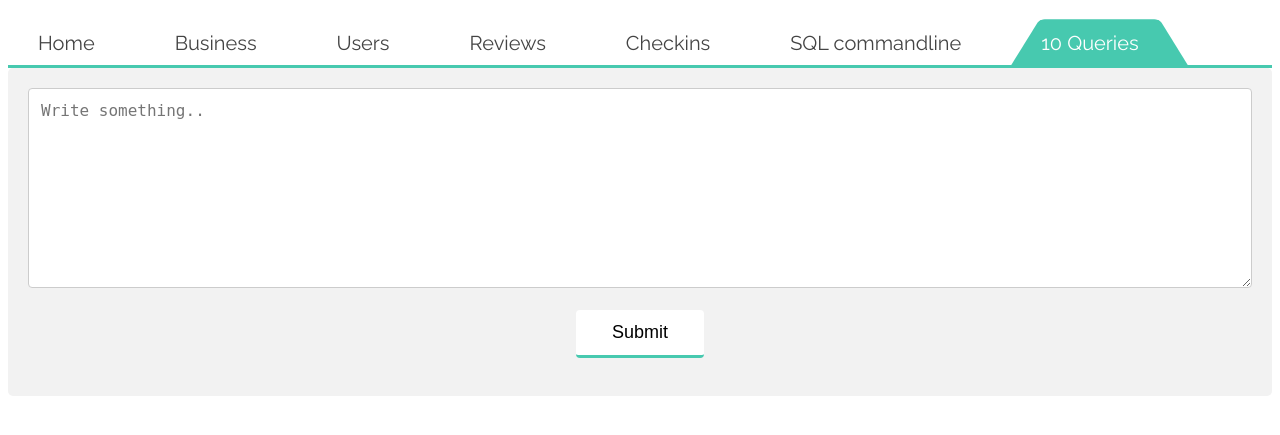
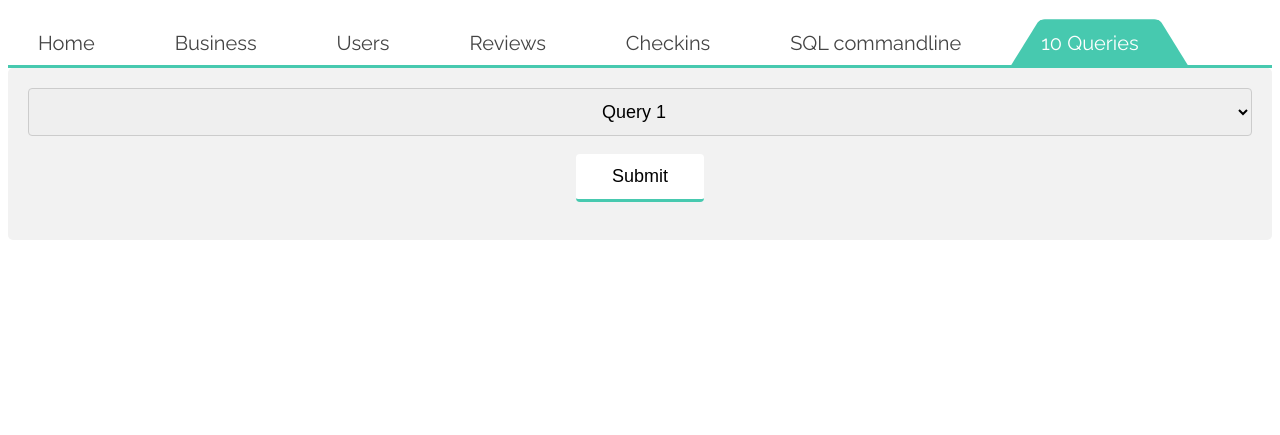
Before and after one commit to ashaheedq/restaurant-reviewing-web-application, a Flask app: page /queries in a window 1280 px wide. Shown: the top 435 px of the page. Run offline with Flask 2, Linux system fonts and the light colour scheme; some libraries are stand-ins or nearby versions.

Commit message:
added queries from part 2

```diff
--- a/main.py
+++ b/main.py
@@ -66,7 +66,7 @@ def getdata():
     con = sqlite3.connect('db.db')
     cur = con.cursor()
     cur.execute(command)
-    data = cur.fetchmany(5)
+    data = cur.fetchall()
     col = [description[0] for description in cur.description]
     return jsonify({"data":data, "col":col})
 
--- a/templates/queries.html
+++ b/templates/queries.html
@@ -11,6 +11,7 @@
       text-align: center;
     }
 
+    select,
     textarea {
       width: 100%;
       padding: 12px;
@@ -57,7 +58,18 @@
   {% block content %}
 
   <div class='container'>
-    <textarea type="text" id="input_A" placeholder="Write something.." style="height:200px"></textarea>
+    <select id="query" name="query">
+      <option value="query1">Query 1</option>
+      <option value="query2">Query 2</option>
+      <option value="query3">Query 3</option>
+      <option value="query4">Query 4</option>
+      <option value="query5">Query 5</option>
+      <option value="query6">Query 6</option>
+      <option value="query7">Query 7</option>
+      <option value="query8">Query 8</option>
+      <option value="query9">Query 9</option>
+      <option value="query10">Query 10</option>
+    </select>
     <button class='get_result'>Submit</button>
     <br> <br>
     <div class='result'>
@@ -73,7 +85,40 @@
   <script>
     $(document).ready(function () {
       $('.container').on('click', '.get_result', function () {
-        var val1 = $("#input_A").val();
+        switch ($("#query").val()) {
+          case "query1":
+            var val1 = "SELECT * FROM users WHERE review_count > 0;";
+            break;
+          case "query2":
+            var val1 = "SELECT uname FROM users WHERE review_count < 3;";
+            break;
+          case "query3":
+            var val1 = "SELECT bid FROM business WHERE active = 'false';";
+            break;
+          case "query4":
+            var val1 = "SELECT bname FROM business WHERE categories LIKE '%pizza%' AND stars >= 4;";
+            break;
+          case "query5":
+            var val1 = "SELECT count(*) FROM checkins WHERE Friday > 0;";
+            break;
+          case "query6":
+            var val1 =
+              "SELECT R.text FROM reviews R, business B WHERE R.bid = B.bid AND B.bname = 'Arcadia Tavern';";
+            break;
+          case "query7":
+            var val1 = "SELECT bname FROM reviews R, business B WHERE R.bid = B.bid AND R.stars <= 2;";
+            break;
+          case "query8":
+            var val1 = "SELECT avg(B.stars), count(review_count) FROM business B WHERE B.bname like 'kfc';";
+            break;
+          case "query9":
+            var val1 = "SELECT bid FROM business B ORDER BY B.review_count desc limit 10;";
+            break;
+          case "query10":
+            var val1 = "SELECT uname FROM users ORDER BY review_count desc limit 1;";
+            break;
+        }
+        console.log(val1)
         $.ajax({
           url: "/getdata",
           type: "get",
```
